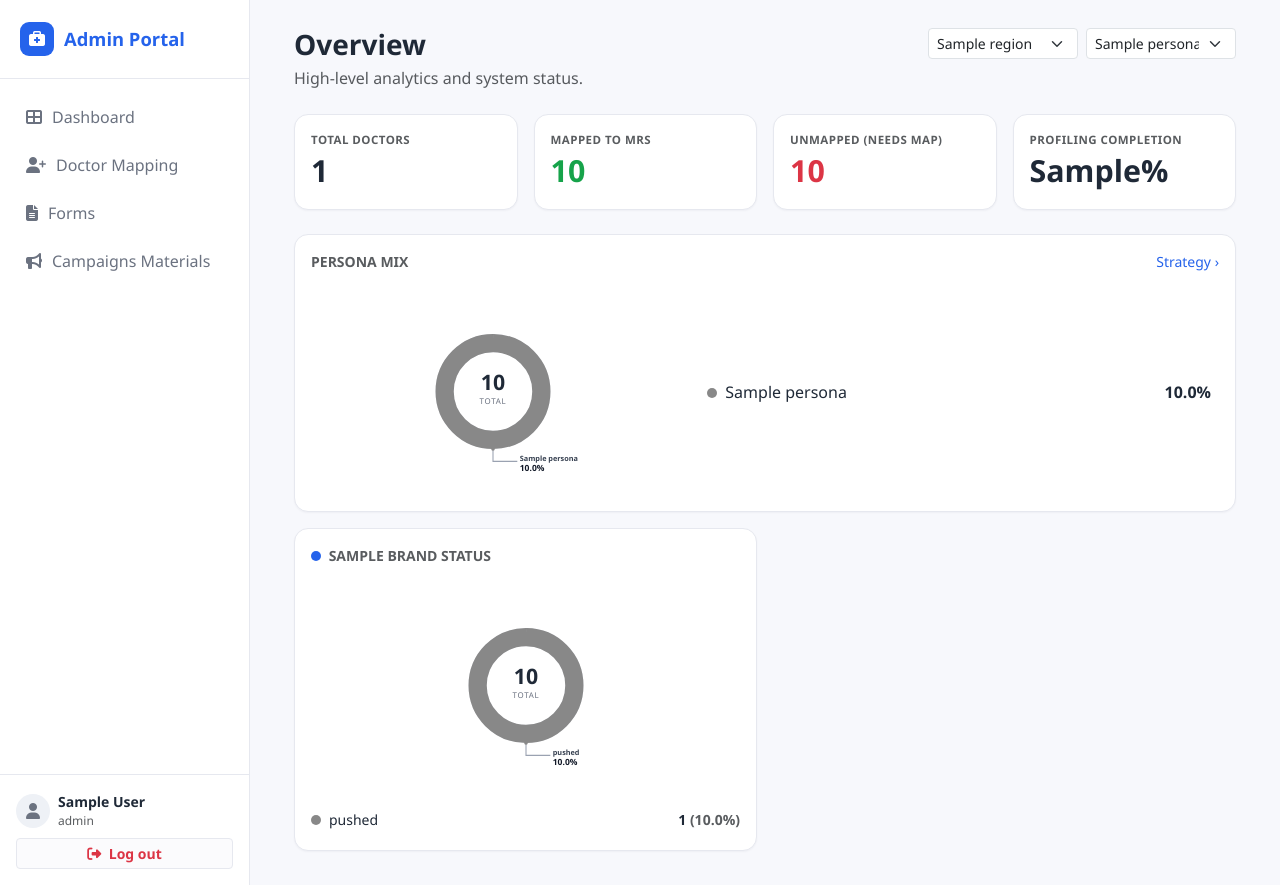
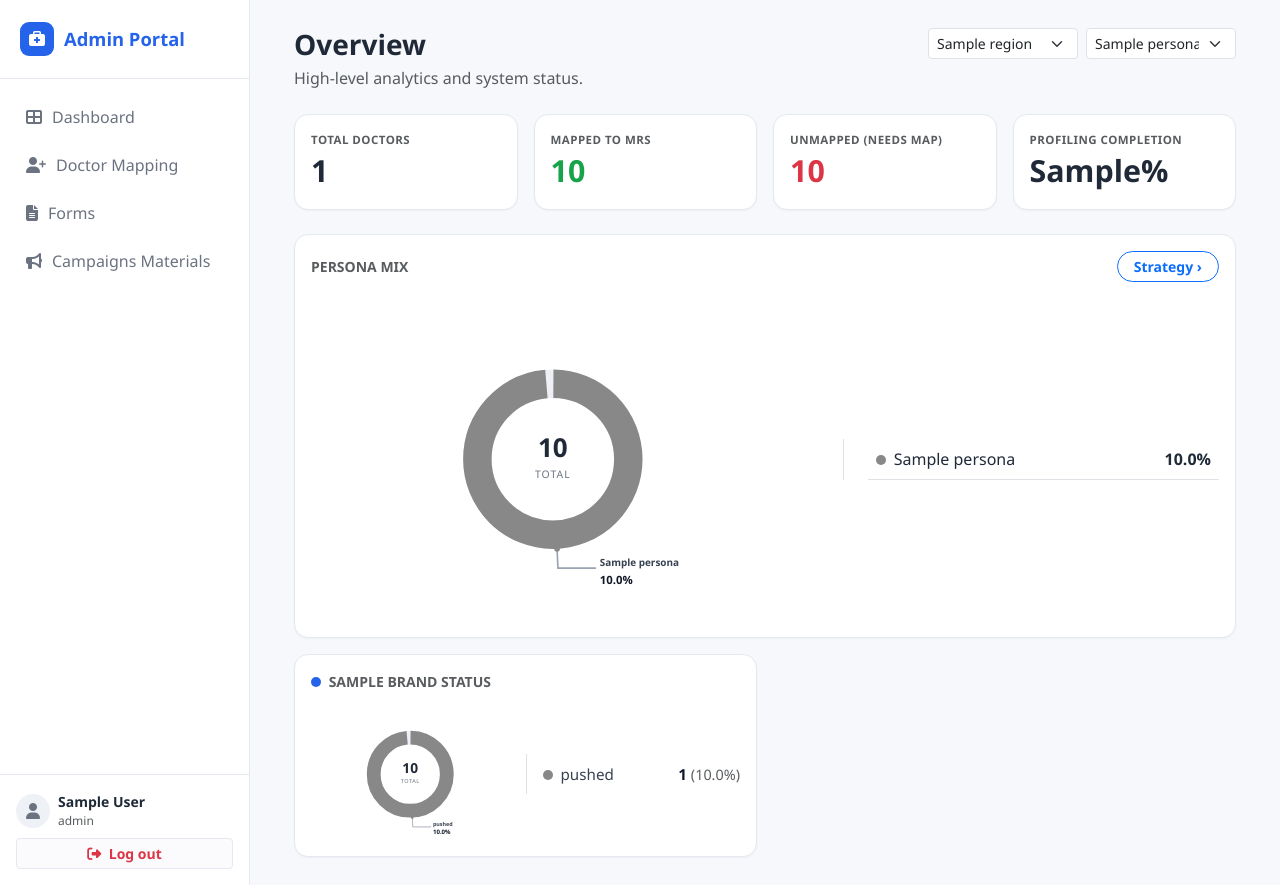
Before and after one commit to shals1031/doc-persona-admin-portal, a FastAPI app: template templates/overview.html in a window 1280 px wide. Run offline with FastAPI, Linux system fonts and the light colour scheme; the template is opened without the code that fills it: most values are stand-ins (such as "Sample title", 1, 10 or a date in 2020).

Commit message:
refactor: improve persona donut chart visualization with arc spacing.

```diff
--- a/templates/overview.html
+++ b/templates/overview.html
@@ -30,19 +30,26 @@
   }
   /* Persona Mix SVG donut */
   .persona-donut { overflow: visible; }
-  .persona-donut circle { transition: stroke-width .12s ease, opacity .12s ease; }
+  .persona-donut circle { transition: stroke-width .3s ease-out, opacity .3s ease-out; }
   .persona-donut a { cursor: pointer; }
-  .persona-donut a:hover circle { stroke-width: 7.5; }
-  .persona-donut .donut-total { font-size: 7px; font-weight: 700; fill: #1f2937; }
-  .persona-donut .donut-sub { font-size: 2.6px; fill: #6b7280; letter-spacing: .1em; }
+  .persona-donut a:hover circle { stroke-width: 10.0; }
+  .persona-donut .donut-total { font-size: 5.5px; font-weight: 700; fill: #1f2937; }
+  .persona-donut .donut-sub { font-size: 2.2px; fill: #6b7280; letter-spacing: .1em; }
   /* Outside leader-line callout labels (arrow style) */
   .persona-donut .callout-line { fill: none; stroke: #9aa2b1; stroke-width: .35px; }
   .persona-donut .callout-dot { stroke: none; }
   .persona-donut .callout-label { pointer-events: none; }
-  .persona-donut .callout-label .lbl-name { font-size: 2.4px; font-weight: 600; fill: #374151; }
-  .persona-donut .callout-label .lbl-pct { font-size: 2.8px; font-weight: 700; fill: #111827; }
-  .persona-legend { color: inherit; text-decoration: none; }
-  .persona-legend:hover { background: var(--dp-primary-soft); color: inherit; }
+  .persona-donut .callout-label .lbl-name { font-size: 2.1px; font-weight: 600; fill: #374151; }
+  .persona-donut .callout-label .lbl-pct { font-size: 2.4px; font-weight: 700; fill: #111827; }
+  .persona-legend { color: inherit; text-decoration: none; transition: background .2s; }
+  .persona-legend:hover { background: var(--dp-primary-soft); color: inherit; border-radius: 6px; }
+  .bottom-charts .persona-donut { transform: scale(1.18); transform-origin: center; }
+  .bottom-charts .persona-donut .donut-total { font-size: 6px; }
+  .bottom-charts .persona-donut .donut-sub { font-size: 2.4px; }
+  .bottom-charts .persona-donut .callout-label .lbl-name { font-size: 2.35px; }
+  .bottom-charts .persona-donut .callout-label .lbl-pct { font-size: 2.65px; }
+  .bottom-charts .brand-status-label { font-size: 0.95rem; font-weight: 500; color: #374151; }
+  .bottom-charts .brand-status-count { font-size: 0.95rem; font-weight: 600; color: #111827; }
 </style>
 {% endblock %}
 
@@ -53,10 +60,17 @@
   visible, while the labels always report the TRUE percentage. Geometry uses the
   redistributed "display" arc; the label text uses the real percentage.
 #}
-{% macro svg_donut(slices, total, min_arc=6) %}
-  {% set d = namespace(sumdisp=0) %}
-  {% for s in slices %}{% if s.count > 0 %}{% set disp = [s.count / total * 100, min_arc]|max %}{% set d.sumdisp = d.sumdisp + disp %}{% endif %}{% endfor %}
-  <svg viewBox="-30 -13 102 68" class="persona-donut" width="310" height="207" role="img" aria-label="donut chart">
+{% macro svg_donut(slices, total, min_arc=6, offset_first=false) %}
+  {% set d = namespace(sumdisp=0, first_disp=0) %}
+  {% for s in slices %}
+    {% if s.count > 0 %}
+      {% set disp = [s.count / total * 100, min_arc]|max %}
+      {% set d.sumdisp = d.sumdisp + disp %}
+      {% if loop.first %}{% set d.first_disp = disp %}{% endif %}
+    {% endif %}
+  {% endfor %}
+  {% set start_offset = (d.first_disp / d.sumdisp * 100) if offset_first else 0 %}
+  <svg viewBox="-30 -13 102 68" class="persona-donut" width="100%" style="max-width: 600px; height: auto;" role="img" aria-label="donut chart">
     <circle cx="21" cy="21" r="15.915" fill="transparent" stroke="#eef0f6" stroke-width="6"></circle>
     {% set a = namespace(acc=0) %}
     {% for s in slices %}
@@ -64,12 +78,14 @@
         {% set realpct = s.count / total * 100 %}
         {% set disp = [realpct, min_arc]|max %}
         {% set arc = disp / d.sumdisp * 100 %}
+        {% set gap = 1.5 %}
+        {% set draw_arc = arc - gap if arc > gap else arc %}
         {% if s.link %}<a href="{{ s.link }}" title="{{ s.label }}: {{ realpct|round(1) }}%">{% endif %}
           <circle class="persona-slice" cx="21" cy="21" r="15.915" fill="transparent"
                   stroke="{{ s.color }}" stroke-width="6"
-                  stroke-dasharray="{{ arc }} {{ 100 - arc }}"
-                  stroke-dashoffset="{{ 125 - a.acc }}"
-                  data-start="{{ a.acc }}" data-arc="{{ arc }}"
+                  stroke-dasharray="{{ draw_arc }} {{ 100 - draw_arc }}"
+                  stroke-dashoffset="{{ 125 - a.acc + start_offset }}"
+                  data-start="{{ a.acc - start_offset }}" data-arc="{{ draw_arc }}"
                   data-pct="{{ realpct }}" data-name="{{ s.label }}">
             <title>{{ s.label }}: {{ realpct|round(1) }}%</title>
           </circle>
@@ -139,17 +155,17 @@
     <div class="card"><div class="card-body">
       <div class="d-flex justify-content-between align-items-center mb-3">
         <span class="text-uppercase text-muted small fw-semibold">Persona Mix</span>
-        <a href="/persona-mix" class="small text-primary text-decoration-none">Strategy &rsaquo;</a>
+        <a href="/persona-mix" class="btn btn-outline-primary btn-sm rounded-pill px-3 fw-bold">Strategy &rsaquo;</a>
       </div>
       {% set total = overview.persona_total %}
       <div class="row align-items-center">
-        <div class="col-md-5 d-flex justify-content-center mb-3 mb-md-0">
+        <div class="col-md-7 d-flex justify-content-md-end justify-content-center pe-md-5 mb-3 mb-md-0">
           {% if total > 0 %}
           {% set pslices = [] %}
-          {% for p in overview.persona_mix %}
+          {% for p in overview.persona_mix|reverse %}
             {% set _ = pslices.append({'label': p.persona, 'color': p.color, 'count': p.count, 'link': '/persona-mix?persona_id=' ~ p.persona_id}) %}
           {% endfor %}
-          {{ svg_donut(pslices, total) }}
+          {{ svg_donut(pslices, total, offset_first=true) }}
           {% else %}
           <div class="donut" style="background:#e6e8ef;">
             <div class="donut-center"><div class="fw-bold fs-4">0</div>
@@ -157,12 +173,12 @@
           </div>
           {% endif %}
         </div>
-        <div class="col-md-7">
+        <div class="col-md-5 ps-md-4 border-start">
           <ul class="list-unstyled mb-0">
             {% for p in overview.persona_mix %}
-            <li>
+            <li class="border-bottom {% if loop.last %}border-0{% endif %}">
               <a href="/persona-mix?persona_id={{ p.persona_id }}"
-                 class="persona-legend d-flex justify-content-between align-items-center py-2 px-2 rounded">
+                 class="persona-legend d-flex justify-content-between align-items-center py-2 px-2">
                 <span><span class="legend-dot me-2" style="background:{{ p.color }};"></span>{{ p.persona }}</span>
                 <span class="fw-semibold">
                   {% if total > 0 %}{{ (p.count / total * 100)|round(1) }}%{% endif %}
@@ -178,14 +194,15 @@
 </div>
 
 <!-- Brand Engagement Status donuts (one per brand), equal width on their own row -->
-<div class="row g-3">
+<div class="row g-3 bottom-charts">
   {% for brand in overview.brand_status %}
   <div class="col-md-6">
     <div class="card h-100"><div class="card-body">
       <div class="text-uppercase text-muted small fw-semibold mb-3">
         <span class="legend-dot me-1" style="background:var(--dp-primary);"></span> {{ brand.brand }} Status
       </div>
-      <div class="d-flex justify-content-center mb-3">
+      <div class="row align-items-center">
+        <div class="col-md-6 d-flex justify-content-md-end justify-content-center pe-md-3 mb-3 mb-md-0">
           {% set btotal = brand.total %}
           {% if btotal > 0 %}
             {% set bslices = [] %}
@@ -200,13 +217,14 @@
             </div>
           {% endif %}
         </div>
+        <div class="col-md-6 ps-md-3 border-start">
           {% if brand.statuses %}
           <ul class="list-unstyled mb-0">
             {% for s in brand.statuses %}
-        <li class="d-flex justify-content-between align-items-center py-1 small">
-          <span><span class="legend-dot me-2" style="background:{{ s.color }};"></span>{{ s.status }}</span>
-          <span class="fw-semibold">
-            {{ s.count }}{% if btotal > 0 %} <span class="text-muted">({{ (s.count / btotal * 100)|round(1) }}%)</span>{% endif %}
+            <li class="d-flex justify-content-between align-items-center py-2">
+              <span><span class="legend-dot me-2" style="background:{{ s.color }};"></span><span class="brand-status-label">{{ s.status }}</span></span>
+              <span class="brand-status-count">
+                {{ s.count }}{% if btotal > 0 %} <span class="text-muted fw-normal" style="font-size: 0.9rem;">({{ (s.count / btotal * 100)|round(1) }}%)</span>{% endif %}
               </span>
             </li>
             {% endfor %}
@@ -214,6 +232,8 @@
           {% else %}
           <div class="empty-source p-3 text-center">No engagement data yet.</div>
           {% endif %}
+        </div>
+      </div>
     </div></div>
   </div>
   {% else %}
@@ -243,7 +263,9 @@
     var donuts = document.querySelectorAll('.persona-donut');
     donuts.forEach(function (svg) {
       var slices = svg.querySelectorAll('.persona-slice');
-      slices.forEach(function (slice) {
+      var callouts = [];
+
+      slices.forEach(function (slice, index) {
         var start = parseFloat(slice.getAttribute('data-start')) || 0;
         var arc = parseFloat(slice.getAttribute('data-arc')) || 0;
         var pct = parseFloat(slice.getAttribute('data-pct')) || 0;
@@ -254,44 +276,81 @@
         var theta = (mid / 100) * 2 * Math.PI;
         var sin = Math.sin(theta), cos = Math.cos(theta);
         var right = sin >= 0;
+
+        var curElbow = rElbow + (index % 2 === 0 ? 0 : 3);
         var x0 = cx + rRing * sin, y0 = cy - rRing * cos;   // on the ring
-        var x1 = cx + rElbow * sin, y1 = cy - rElbow * cos;  // elbow
-        var x2 = x1 + (right ? xText : -xText), y2 = y1;     // label anchor
+        var x1 = cx + curElbow * sin, y1 = cy - curElbow * cos;  // elbow
+
+        callouts.push({
+          right: right,
+          x0: x0, y0: y0,
+          x1: x1, y1: y1,
+          name: name,
+          pct: pct,
+          color: color
+        });
+      });
+
+      var leftCallouts = callouts.filter(function(c) { return !c.right; });
+      var rightCallouts = callouts.filter(function(c) { return c.right; });
+
+      leftCallouts.sort(function(a, b) { return a.y1 - b.y1; });
+      rightCallouts.sort(function(a, b) { return a.y1 - b.y1; });
+
+      var minSpace = 6.2;
+
+      function renderGroup(group) {
+        var lastY = -999;
+        group.forEach(function(c) {
+          var y2 = c.y1;
+          if (y2 < lastY + minSpace) {
+            y2 = lastY + minSpace;
+          }
+          lastY = y2;
+          var x2 = c.x1 + (c.right ? xText : -xText);
 
           var poly = document.createElementNS(SVG_NS, 'polyline');
           poly.setAttribute('class', 'callout-line');
-        poly.setAttribute('points', x0 + ',' + y0 + ' ' + x1 + ',' + y1 + ' ' + x2 + ',' + y2);
+          poly.setAttribute('points', c.x0 + ',' + c.y0 + ' ' + c.x1 + ',' + y2 + ' ' + x2 + ',' + y2);
           svg.appendChild(poly);
 
           var dot = document.createElementNS(SVG_NS, 'circle');
           dot.setAttribute('class', 'callout-dot');
-        dot.setAttribute('cx', x0);
-        dot.setAttribute('cy', y0);
+          dot.setAttribute('cx', c.x0);
+          dot.setAttribute('cy', c.y0);
           dot.setAttribute('r', 0.6);
-        dot.setAttribute('fill', color);
+          dot.setAttribute('fill', c.color);
           svg.appendChild(dot);
 
           var text = document.createElementNS(SVG_NS, 'text');
-        text.setAttribute('x', x2 + (right ? 0.8 : -0.8));
+          text.setAttribute('x', x2 + (c.right ? 0.8 : -0.8));
           text.setAttribute('y', y2);
-        text.setAttribute('text-anchor', right ? 'start' : 'end');
+          text.setAttribute('text-anchor', c.right ? 'start' : 'end');
           text.setAttribute('dominant-baseline', 'central');
           text.setAttribute('class', 'callout-label');
+
           var t1 = document.createElementNS(SVG_NS, 'tspan');
-        t1.setAttribute('x', x2 + (right ? 0.8 : -0.8));
+          t1.setAttribute('x', x2 + (c.right ? 0.8 : -0.8));
           t1.setAttribute('dy', '-1.2');
           t1.setAttribute('class', 'lbl-name');
-        t1.textContent = name;
+          t1.setAttribute('fill', c.color);
+          t1.textContent = c.name;
+
           var t2 = document.createElementNS(SVG_NS, 'tspan');
-        t2.setAttribute('x', x2 + (right ? 0.8 : -0.8));
-        t2.setAttribute('dy', '2.9');
+          t2.setAttribute('x', x2 + (c.right ? 0.8 : -0.8));
+          t2.setAttribute('dy', '3.5');
           t2.setAttribute('class', 'lbl-pct');
-        t2.setAttribute('fill', color);
-        t2.textContent = pct.toFixed(1) + '%';
+          t2.setAttribute('fill', c.color);
+          t2.textContent = c.pct.toFixed(1) + '%';
+
           text.appendChild(t1);
           text.appendChild(t2);
           svg.appendChild(text);
         });
+      }
+
+      renderGroup(leftCallouts);
+      renderGroup(rightCallouts);
     });
   })();
 </script>
```
Lines whose indentation alone changed are shown as unchanged.
